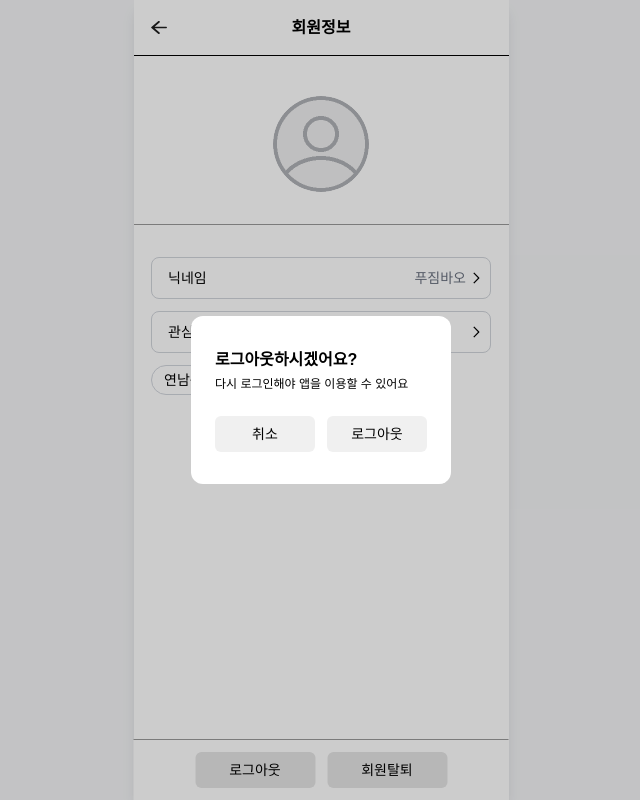
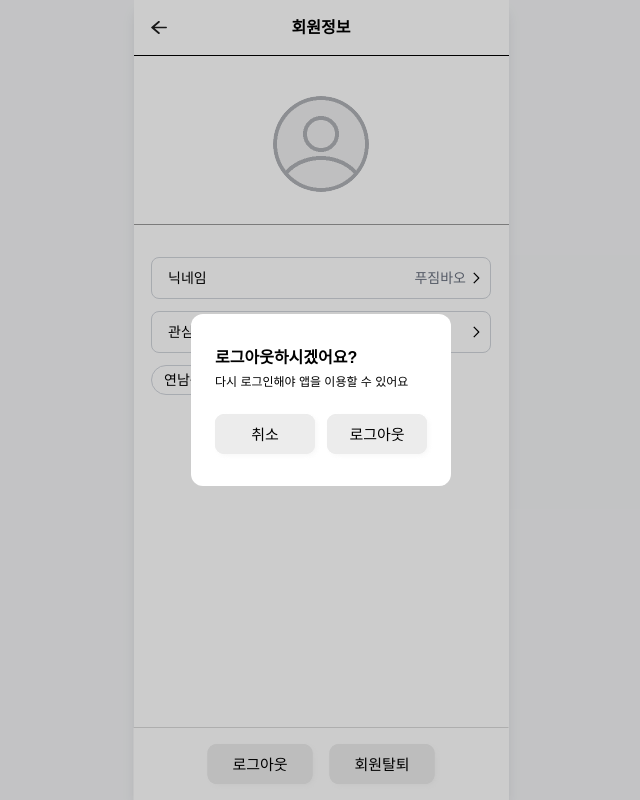
Before and after one commit to dongnae-bangnae/FE, a React (Vite) app: page /mypage/profile in a window 1280 px wide. Both pictures are taken after a click on the button "로그아웃". Shown: the whole page, without its empty margins (319-959 px from the left). Built offline with nearby package versions, Linux system fonts and the light colour scheme.

Commit message:
💄 Design: 모달 버튼 스타일 수정

```diff
--- a/src/components/MypageModal.tsx
+++ b/src/components/MypageModal.tsx
@@ -27,13 +27,13 @@ const MypageModal = ({
         <div className="flex justify-between gap-3">
           <button
             onClick={onCancel}
-            className="flex-1 bg-[#f0f0f0] text-black py-2 rounded-md text-sm font-medium hover:bg-[#FF9700]"
+            className="w-[105px] h-[40px] px-4 py-[10px] bg-[#ECECEC] hover:bg-[#FFB54D] text-black text-[15px] font-normal rounded-[9px] outline outline-[2px] outline-[#ECECEC] hover:outline-[#FFB54D] outline-offset-[-2px] shadow-[2px_2px_4px_rgba(245,245,245,0.75)] hover:shadow-[2px_2px_4px_rgba(255,170,51,0.25)] transition-all duration-200"
           >
             {cancelText}
           </button>
           <button
             onClick={onConfirm}
-            className="flex-1 bg-[#f0f0f0] text-black py-2 rounded-md text-sm font-medium hover:bg-[#FF9700]"
+            className="w-[105px] h-[40px] px-4 py-[10px] bg-[#ECECEC] hover:bg-[#FFB54D] text-black text-[15px] font-normal rounded-[9px] outline outline-[2px] outline-[#ECECEC] hover:outline-[#FFB54D] outline-offset-[-2px] shadow-[2px_2px_4px_rgba(245,245,245,0.75)] hover:shadow-[2px_2px_4px_rgba(255,170,51,0.25)] transition-all duration-200"
           >
             {confirmText}
           </button>
--- a/src/pages/MyProfilePage.tsx
+++ b/src/pages/MyProfilePage.tsx
@@ -118,16 +118,16 @@ function MyProfilePage() {
         </div>
       </div>
 
-      <div className="fixed bottom-0 left-1/2 -translate-x-1/2 w-[375px] bg-white border-t border-[#999] px-4 py-3 flex justify-center gap-3 z-50">
+      <div className="fixed bottom-0 left-1/2 -translate-x-1/2 w-[375px] bg-white border-t border-[#D9D9D9] px-6 py-4 flex justify-center gap-[17px] z-50">
         <button
           onClick={() => setShowLogoutModal(true)}
-          className="w-[120px] bg-[#E5E5E5] text-black py-2 rounded-md text-sm font-medium cursor-pointer hover:bg-[#FFC064] transition-colors duration-200"
+          className="w-[105px] h-[40px] px-4 py-[10px] bg-[#ECECEC] hover:bg-[#FFB54D] text-black text-[15px] font-normal rounded-[9px] outline outline-[2px] outline-[#ECECEC] hover:outline-[#FFB54D] outline-offset-[-2px] shadow-[2px_2px_4px_rgba(245,245,245,0.75)] hover:shadow-[2px_2px_4px_rgba(255,170,51,0.25)] transition-all duration-200"
         >
           로그아웃
         </button>
         <button
           onClick={() => setShowDeleteAccountModal(true)}
-          className="w-[120px] bg-[#E5E5E5] text-black py-2 rounded-md text-sm font-medium cursor-pointer hover:bg-[#FFC064] transition-colors duration-200"
+          className="w-[105px] h-[40px] px-4 py-[10px] bg-[#ECECEC] hover:bg-[#FFB54D] text-black text-[15px] font-normal rounded-[9px] outline outline-[2px] outline-[#ECECEC] hover:outline-[#FFB54D] outline-offset-[-2px] shadow-[2px_2px_4px_rgba(245,245,245,0.75)] hover:shadow-[2px_2px_4px_rgba(255,170,51,0.25)] transition-all duration-200"
         >
           회원탈퇴
         </button>
```
